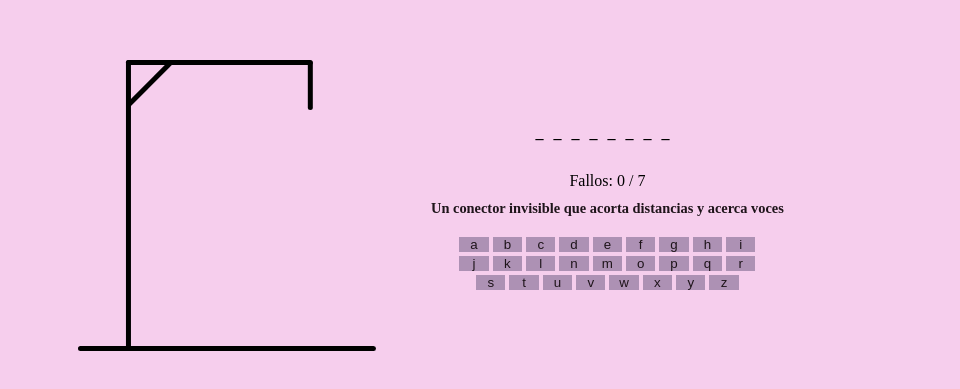
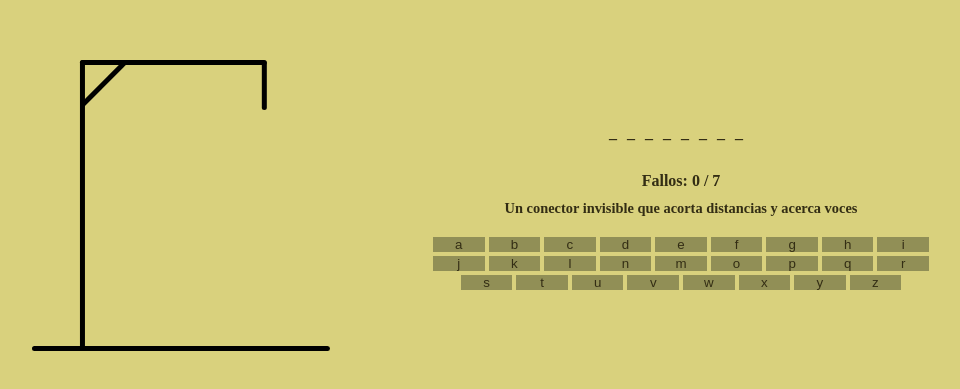
Before and after one commit to leticode/JuegoAhorcado, a plain HTML site: page index.html in a window 1280 px wide. Shown: the part 193-582 px from the top of the page, without its empty margins (209-1169 px from the left). Drawn offline with Linux system fonts and the light colour scheme.

Commit message:
agregue variable con nueva paleta de colores

```diff
--- a/styles.css
+++ b/styles.css
@@ -1,3 +1,11 @@
+:root{
+    --centrarTexto: center;
+    --colorPrincipal1: #d9d17d;
+    --colorPrincipal2: #332d14;
+    --colorSecundario: #918f56;
+    --colorAcentuado: #5f5b30;
+}
+
 *{
     padding: 0;
     margin: 0;
@@ -5,7 +13,7 @@
 }
 
 body{
-    background-color: #f6ceed;
+    background-color: var(--colorPrincipal1);
 }
 
 .overlay{
@@ -15,7 +23,7 @@ body{
     flex-direction: column;
     position: fixed;
     z-index: 1000;
-    background-color: #423444a0;
+    background-color:#918f56a3;
     width: 100vw;
     height: 100vh;
 }
@@ -31,23 +39,35 @@ body{
     flex-direction: column;
     align-items: center;
     justify-content: center;
+    color: var(--colorPrincipal2);
 }
 
 .contenedorGrid{
     display: grid;
     grid-template-columns: 1fr;
+    place-items: center;
 }
 
 .contenedorPalabra{
     margin-bottom: 30px;
     letter-spacing: 10px;
     font-weight: 600;
+    text-align: center;
+}
+
+.contenedorFallos{
+    color: var(--color);
+    font-weight: 600;
+    display: flex;
+    justify-content: center;
+    color: var(--colorPrincipal2);
 }
 .ayudaPalabra{
     font-weight: 600;
     font-size: .9rem;
     margin: 10px 0 20px 0;
-    color: #1e141a;
+    color: var(--colorPrincipal2);
+    text-align: center;
 }
 
 
@@ -57,6 +77,7 @@ body{
     gap: 4px;
     justify-content: center;
     width: 300px;
+    text-align: center;
 }
 
 .contenedorTeclado button {
@@ -66,14 +87,15 @@ body{
 
 
 .btnTeclado{
-    background-color: #ad91b4;
-    color: #1e141a;
+    background-color: var(--colorSecundario);
+    color: var(--colorPrincipal2);
     border: none;
 }
 
 .presionada{
-    background-color: #705e76;
+    background-color: var(--colorAcentuado);
     border: none;
+    color: var(--colorPrincipal2);
 }
 
 @media (min-width: 768px){
@@ -89,5 +111,9 @@ body{
         align-items: center;
     }
 
+    .contenedorTeclado{
+        width: 500px;
+    }
+
 
 }
```
